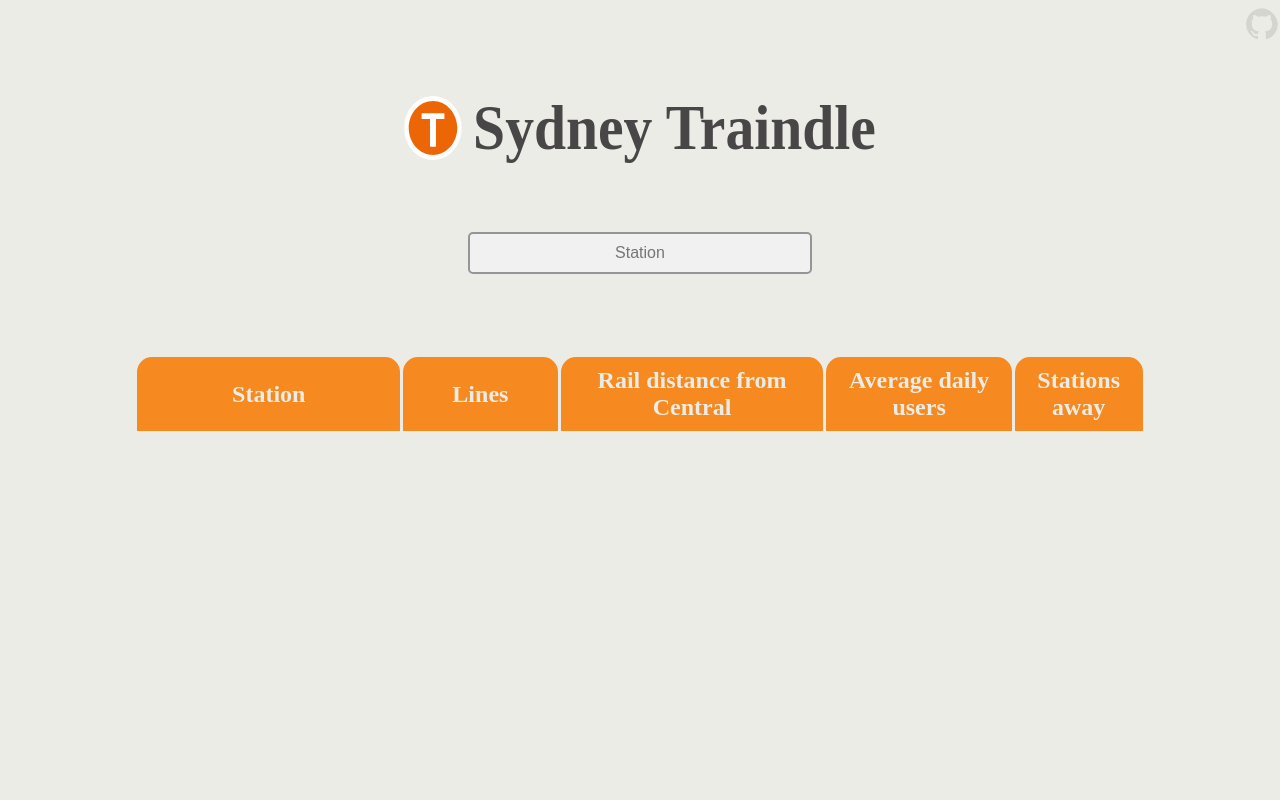
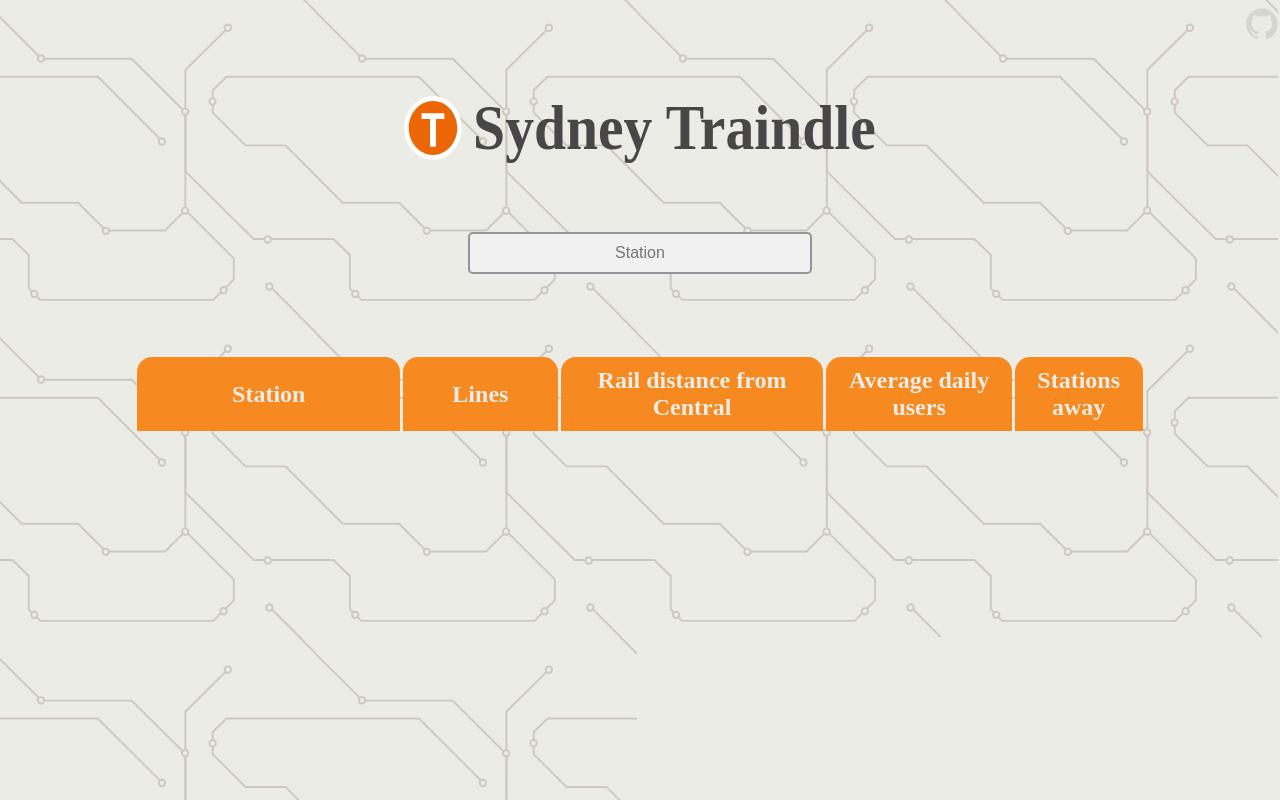
Before and after one commit to sunnyyuqingchen/sydney_traindle, a React (Vite) app: page / in a window 1280 px wide. Built offline with nearby package versions, Linux system fonts and the light colour scheme; a web font is replaced by a local one.

Commit message:
started work on background image

```diff
--- a/src/App.jsx
+++ b/src/App.jsx
@@ -7,9 +7,13 @@ function App() {
   return (
     <>
       <div className="container">
-        <div className="title"><h1><img id='t-logo' src="TfNSW_T.svg"></img>Sydney Traindle</h1></div>
+        <div className="title">
+          <h1>
+            <img id='t-logo' src="TfNSW_T.svg"></img> Sydney Traindle
+          </h1>
+        </div>
+        <Footer/>
         <Game/>
-        <Footer/>
         <Background/>
       </div>
     </>
--- a/src/components/background.jsx
+++ b/src/components/background.jsx
@@ -1,13 +1,16 @@
 import React from 'react';
 
-//make footer take props of image+link pairs and render them in a small div
-function Background(props) {
-    return (
-        <div className="background">
-
-        </div>
-    );
-};
-
+class Background extends React.Component {
+    render() {
+        let width = document.documentElement.clientWidth;
+        let height = document.documentElement.clientHeight;
+        let images = []
+        //creates enough background images to tile on any height background without scaling image
+        for (let i = 0; i < height*4; i += width*0.25){
+            images.push(<img src='rails.svg' className="background"></img>)
+        }
+        return <div className="background-container">{images}</div>;
+    }
+  }
 
 export default Background;
--- a/src/index.css
+++ b/src/index.css
@@ -82,7 +82,7 @@ input {
 }
 
 .suggestion-active {
-  background-color: #008f68;
+  background-color: #fcb667;
   color: white;
 }
 
@@ -93,7 +93,7 @@ input {
 .no-suggestions {
   width: 100%;
   text-align: center;
-  color: red;
+  color: #fa8f94;
   padding: 10px;
   position: absolute;
   padding: 0;
@@ -163,7 +163,7 @@ input {
 }
 
 .station-table .incorrect {
-  background-color:#d79093;
+  background-color:#fa8f94;
   color: #484647;
 }
 
@@ -205,7 +205,7 @@ input {
   align-items: center;
 }
 
-.footer-logo{
+.footer-logo {
   position: relative;
   width: 2.5vw;
   height: 2.5vw;
@@ -213,3 +213,18 @@ input {
   margin-left: 0.75vw;
   opacity: 25%;
 }
+
+.background-container {
+  position: fixed;
+  top: -5px;
+  left: -5px;
+  z-index: -1;
+  display: flex;
+  flex-wrap: wrap;
+}
+
+.background {
+  width: 25.065vw;
+  height: 25.065vw;
+  position: relative;
+}
```
Also changed, not shown: public/rails.svg (added).
